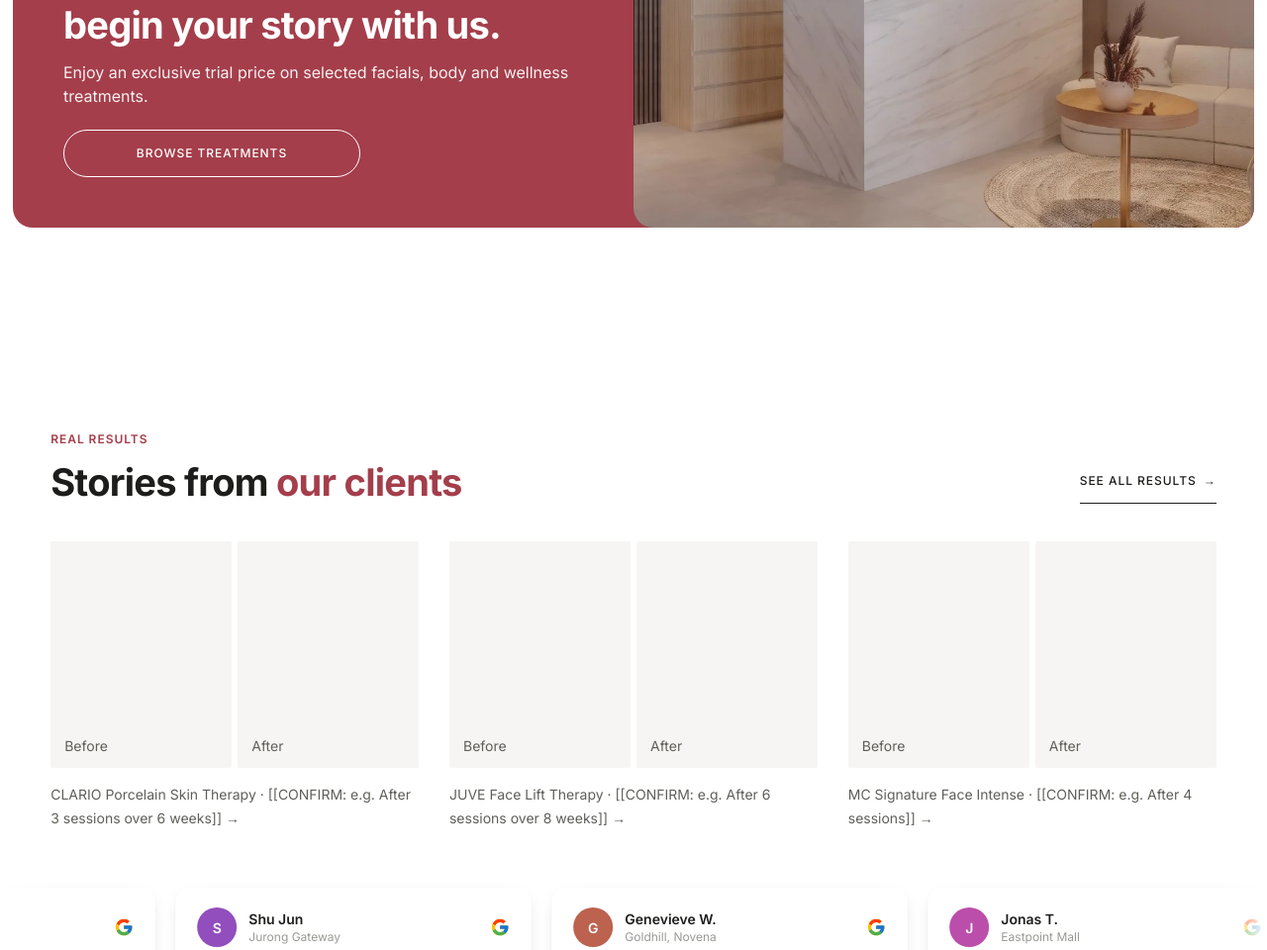
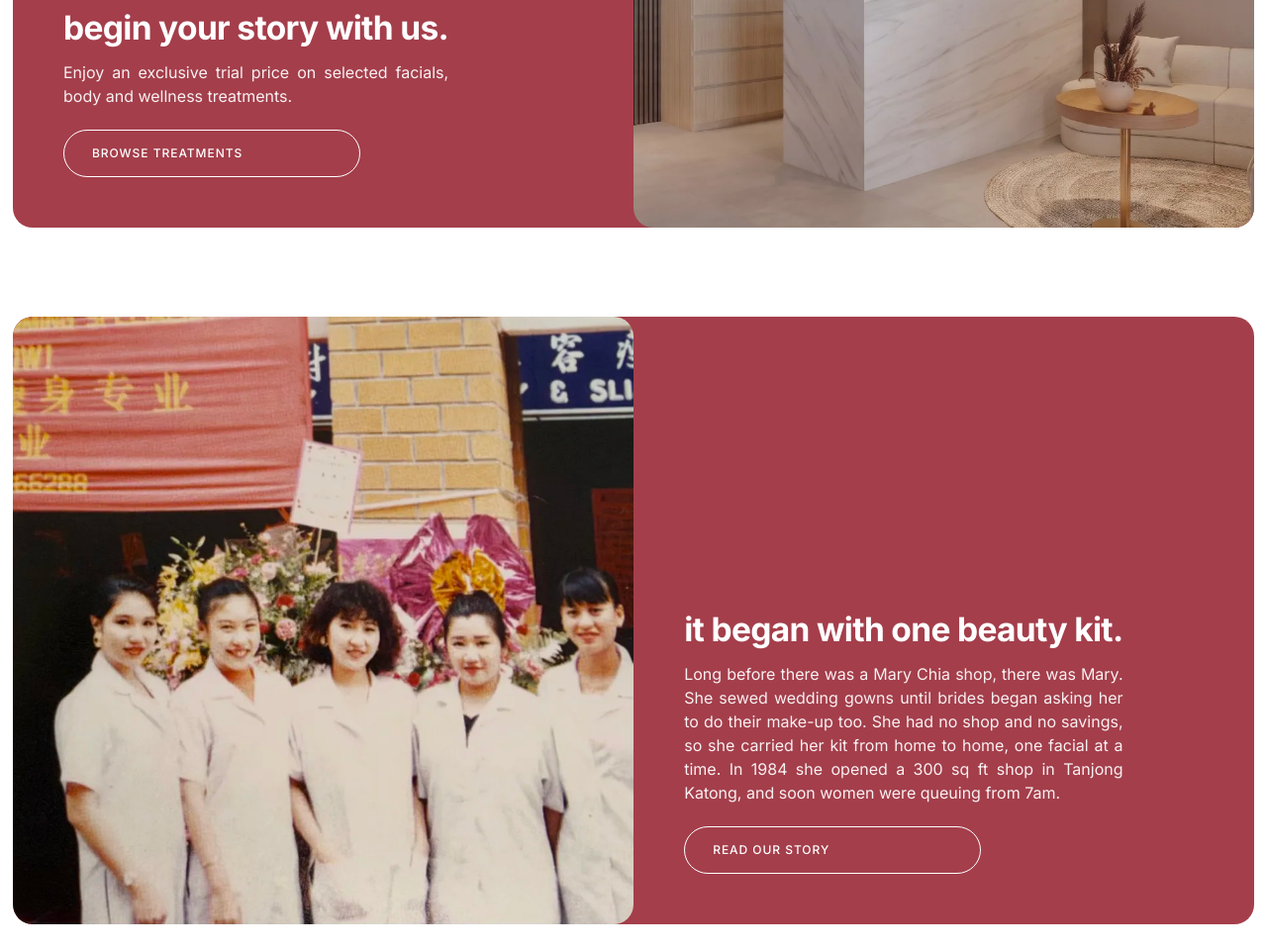
Before and after one commit to feisty171/marychia, an Astro site: page / in a window 1280 px wide. Shown: the part 2040-3000 px from the top of the page at 99% size. Built offline with nearby package versions, Linux system fonts and the light colour scheme; Astro itself is replaced by a stand-in of ours.

Commit message:
Home: banner text as wide as its title, buttons left-aligned, Our story moved above Real results
Co-Authored-By: Claude Opus 5.5 <noreply@anthropic.com>

```diff
--- a/public/css/home.css
+++ b/public/css/home.css
@@ -366,10 +366,24 @@ sup { font-size: .55em; vertical-align: super; line-height: 0; }
   padding: clamp(28px, 4vw, 56px);
 }
 .trial__title { margin: 0; font-size: var(--text-3xl); color: var(--white); }
-.trial__text { margin: 0; max-width: 34em; font-size: var(--text-base); line-height: var(--lh-body); color: rgba(var(--blush-rgb), .92); }
+@media (min-width: 961px) {
+  /* keep the title on one line (it sets the text's width): shrink it a little in narrow panels */
+  .trial__panel { container-type: inline-size; }
+  .trial__title { font-size: min(var(--text-3xl), calc((100cqi - 2 * clamp(28px, 4vw, 56px)) / 12.6)); white-space: nowrap; }
+}
+/* the title sets the width; the text fills exactly that width, justified, so both start and end together */
+.trial__copy { display: grid; gap: 14px; width: fit-content; max-width: 100%; }
+.trial__text {
+  width: 0; min-width: 100%;
+  margin: 0;
+  font-size: var(--text-base); line-height: var(--lh-body);
+  text-align: justify; hyphens: auto;
+  color: rgba(var(--blush-rgb), .92);
+}
 .btn.trial__btn {
   margin-top: 8px;
   min-width: min(300px, 100%);
+  justify-content: flex-start;   /* the label sits at the left of the pill, in line with the words above */
   padding: 14px 28px;
   border: 1.5px solid var(--white);
   border-radius: 999px;
@@ -386,6 +400,9 @@ sup { font-size: .55em; vertical-align: super; line-height: 0; }
   border-radius: 20px;
   display: block;
 }
+/* two banners in a row (first visit, then Our story): one gap between them, not two */
+.trial + .trial { padding-top: 0; }
+.trial--story { padding-bottom: 0; }   /* Real results follows with its own top space */
 /* "Our story" (trial--story): the same banner mirrored; the archive photo is shown from its middle */
 .trial--story .trial__photo img { object-position: center; }
 @media (max-width: 960px) {
--- a/src/pages/index.astro
+++ b/src/pages/index.astro
@@ -213,13 +213,35 @@ const heroWords = h.hero.headline
       <section class="trial" id="first-visit">
         <div class="trial__frame" data-reveal>
           <div class="trial__panel">
-            <h2 class="trial__title">{h.trial.heading}</h2>
-            {h.trial.text && <p class="trial__text">{h.trial.text}</p>}
+            <div class="trial__copy">
+              <h2 class="trial__title">{h.trial.heading}</h2>
+              {h.trial.text && <p class="trial__text">{h.trial.text}</p>}
+            </div>
             {h.trial.exploreButton && <a class="btn trial__btn" href={h.trial.exploreLink || "/treatments/"}>{h.trial.exploreButton}</a>}
           </div>
           {h.trial.image && (
             <div class="trial__photo"><img src={h.trial.image} alt={h.trial.imageAlt || ""} loading="lazy" decoding="async" /></div>
           )}
+        </div>
+      </section>
+    )}
+
+    <!-- ============ 2. OUR STORY (src/content/home.md → experience) ============
+         The same banner as the first-visit banner (styles "First-visit banner" in home.css), mirrored:
+         the archive photo on the left, the brand-red panel with the words on the right. -->
+    {h.experience?.heading && (
+      <section class="trial trial--story" id="experience">
+        <div class="trial__frame" data-reveal>
+          {h.experience.image && (
+            <div class="trial__photo"><img src={h.experience.image} alt={h.experience.imageAlt || ""} loading="lazy" decoding="async" /></div>
+          )}
+          <div class="trial__panel">
+            <div class="trial__copy">
+              <h2 class="trial__title">{h.experience.heading}</h2>
+              {(h.experience.paragraphs || []).map((p: string) => <p class="trial__text">{p}</p>)}
+            </div>
+            {h.experience.link && <a class="btn trial__btn" href={h.experience.linkHref || "/about/"}>{h.experience.link}</a>}
+          </div>
         </div>
       </section>
     )}
@@ -309,24 +331,6 @@ const heroWords = h.hero.headline
       </div>
     </section>}
 
-    <!-- ============ 2. OUR STORY (src/content/home.md → experience) ============
-         The same banner as the first-visit banner (styles "First-visit banner" in home.css), mirrored:
-         the archive photo on the left, the brand-red panel with the words on the right. -->
-    {h.experience?.heading && (
-      <section class="trial trial--story" id="experience">
-        <div class="trial__frame" data-reveal>
-          {h.experience.image && (
-            <div class="trial__photo"><img src={h.experience.image} alt={h.experience.imageAlt || ""} loading="lazy" decoding="async" /></div>
-          )}
-          <div class="trial__panel">
-            <h2 class="trial__title">{h.experience.heading}</h2>
-            {(h.experience.paragraphs || []).map((p: string) => <p class="trial__text">{p}</p>)}
-            {h.experience.link && <a class="btn trial__btn" href={h.experience.linkHref || "/about/"}>{h.experience.link}</a>}
-          </div>
-        </div>
-      </section>
-    )}
-
     <!-- ============ 5. LOCATION, HOURS & INFO ============ -->
     <section class="h-section h-section--tint" id="visit">
       <div class="h-container">
```
Also changed, not shown: CLAUDE.md (+1 -1 lines).
